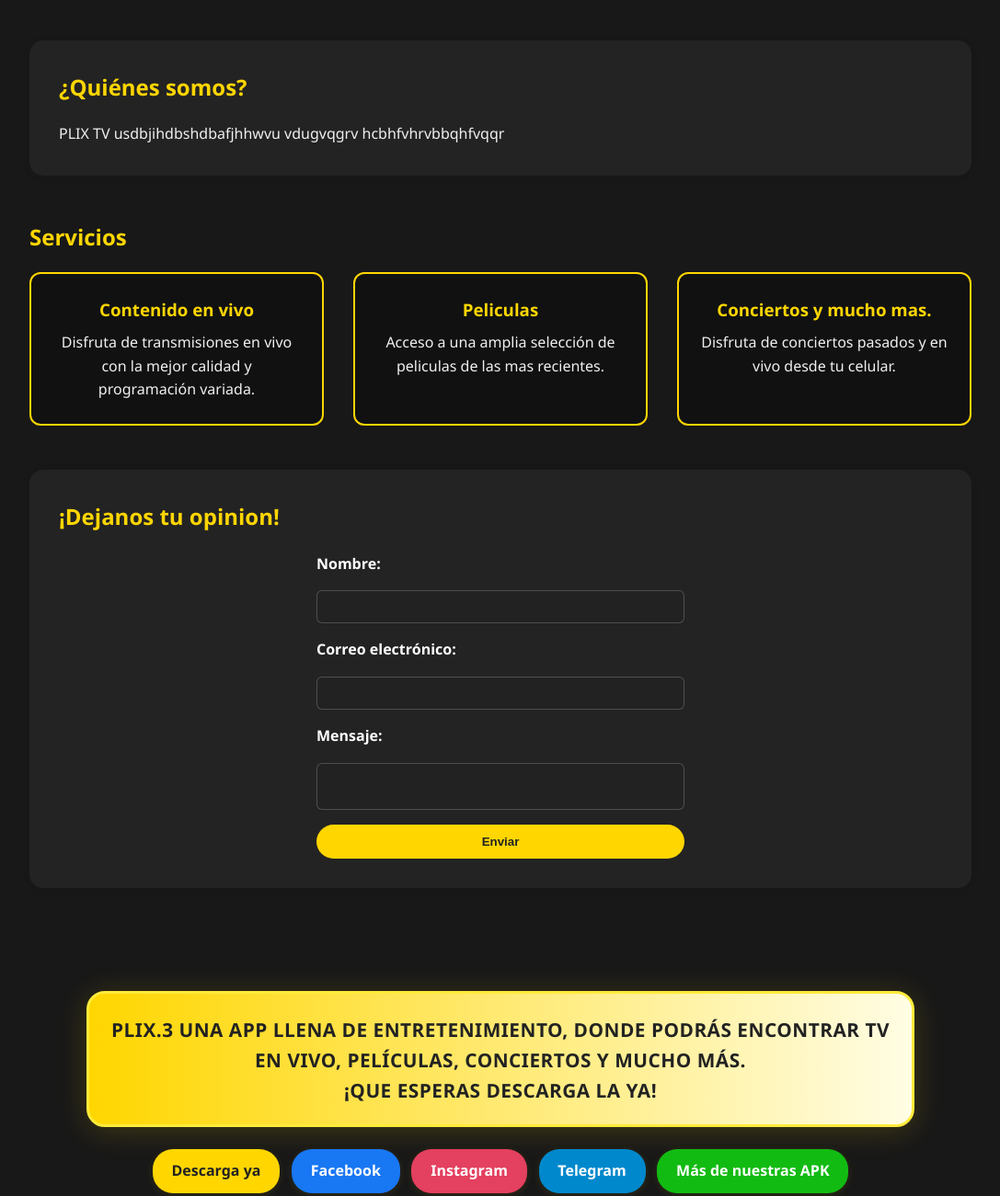
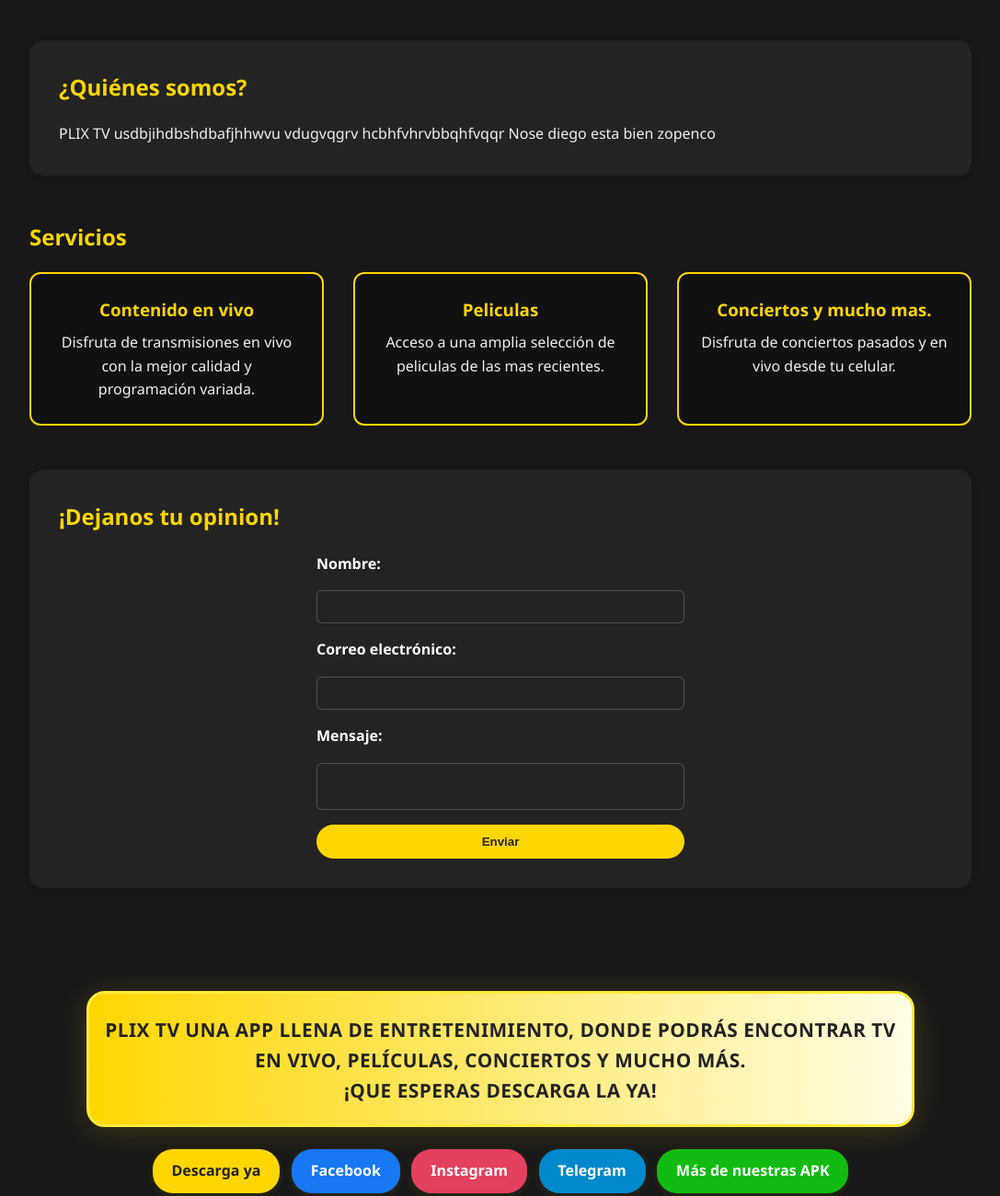
Before and after one commit to danieldln09/plix, a plain HTML site: page index.html in a window 1280 px wide. Shown: the part 660-1961 px from the top of the page at 92% size, without its empty margins (96-1183 px from the left). Drawn offline with Linux system fonts and the light colour scheme.

Commit message:
Update index.html

```diff
--- a/index.html
+++ b/index.html
@@ -35,7 +35,7 @@
         <section id="acerca" class="about">
             <h2>¿Quiénes somos?</h2>
             <p>
-                PLIX TV usdbjihdbshdbafjhhwvu vdugvqgrv hcbhfvhrvbbqhfvqqr
+                PLIX TV usdbjihdbshdbafjhhwvu vdugvqgrv hcbhfvhrvbbqhfvqqr Nose diego esta bien zopenco
             </p>
         </section>
         <section id="servicios" class="services">
@@ -74,7 +74,7 @@
     <footer>
         <div class="footer-banner">
             <span>
-                <strong>PLIX.3 UNA APP LLENA DE ENTRETENIMIENTO, DONDE PODRÁS ENCONTRAR TV EN VIVO, PELÍCULAS, CONCIERTOS Y MUCHO MÁS.<br>¡QUE ESPERAS DESCARGA LA YA!</strong>
+                <strong>PLIX TV UNA APP LLENA DE ENTRETENIMIENTO, DONDE PODRÁS ENCONTRAR TV EN VIVO, PELÍCULAS, CONCIERTOS Y MUCHO MÁS.<br>¡QUE ESPERAS DESCARGA LA YA!</strong>
             </span>
         </div>
         <div class="btn-group">
```
